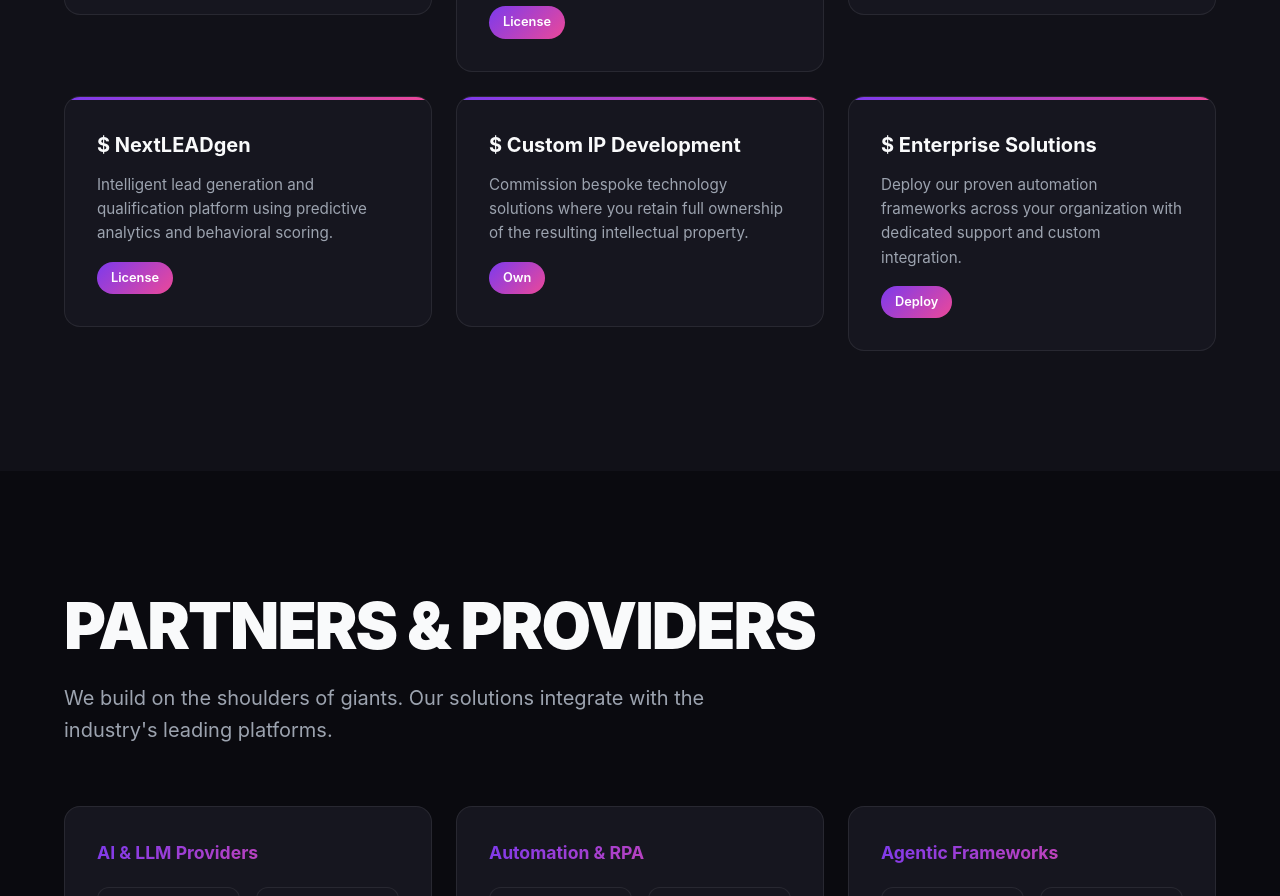
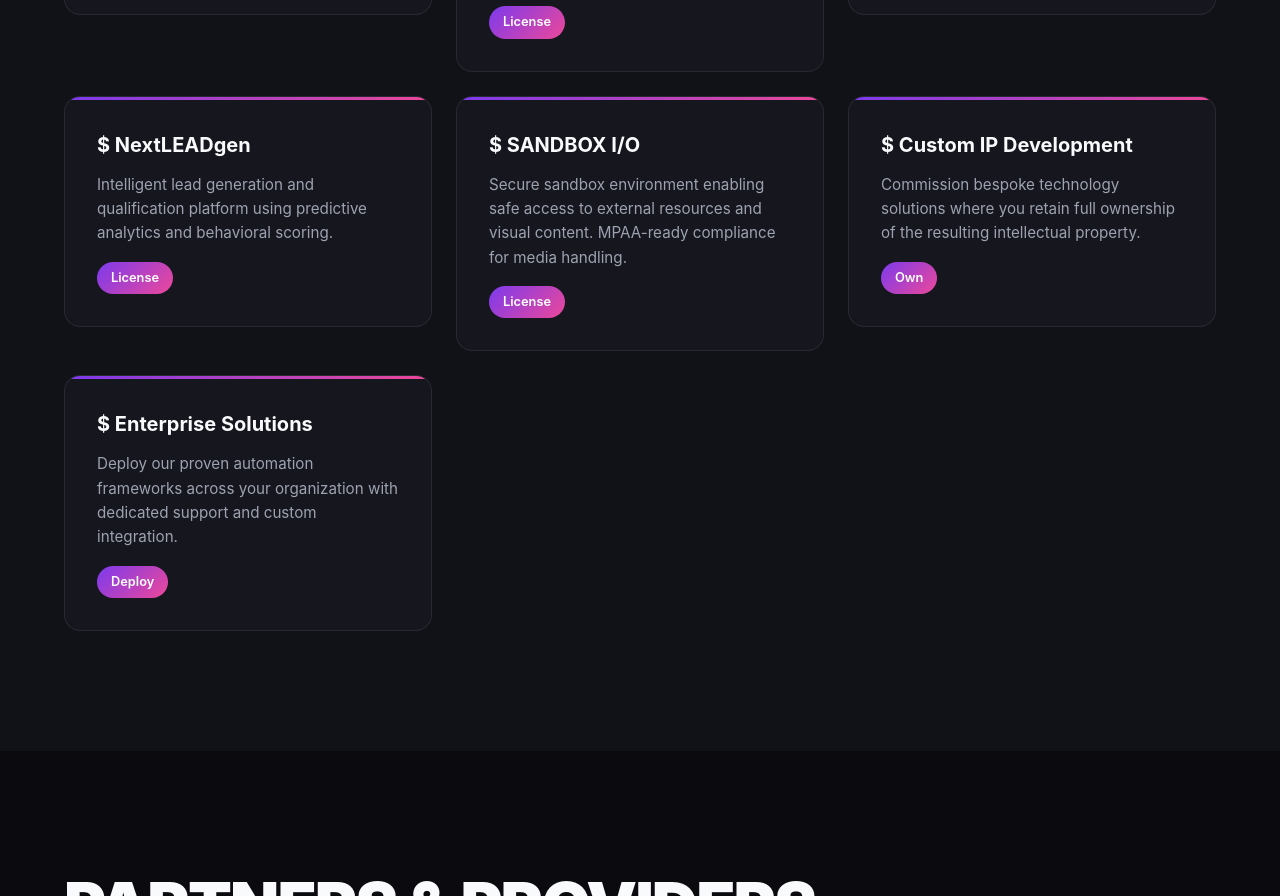
Before and after one commit to SharepasLabs/TEST_WEBFRONTEND, a React (Vite) app in the folder client/: page / in a window 1280 px wide. Shown: the part 3840-4736 px from the top of the page. Built offline with nearby package versions, Linux system fonts and the light colour scheme.

Commit message:
Add SANDBOX I/O: Secure sandbox environment with MPAA-ready compliance

```diff
--- a/client/src/i18n/translations.js
+++ b/client/src/i18n/translations.js
@@ -105,6 +105,11 @@ export const translations = {
         {
           title: 'NextLEADgen',
           desc: 'Intelligent lead generation and qualification platform using predictive analytics and behavioral scoring.',
+          tag: 'License',
+        },
+        {
+          title: 'SANDBOX I/O',
+          desc: 'Secure sandbox environment enabling safe access to external resources and visual content. MPAA-ready compliance for media handling.',
           tag: 'License',
         },
         {
@@ -297,6 +302,11 @@ export const translations = {
           tag: 'Licence',
         },
         {
+          title: 'SANDBOX I/O',
+          desc: 'Environnement sandbox sécurisé permettant un accès sûr aux ressources externes et au contenu visuel. Conformité MPAA ready pour la gestion des médias.',
+          tag: 'Licence',
+        },
+        {
           title: 'Développement de PI sur mesure',
           desc: 'Commandez des solutions technologiques sur mesure où vous conservez la pleine propriété de la propriété intellectuelle.',
           tag: 'Posséder',
@@ -486,6 +496,11 @@ export const translations = {
           tag: 'Licença',
         },
         {
+          title: 'SANDBOX I/O',
+          desc: 'Ambiente sandbox seguro permitindo acesso seguro a recursos externos e conteúdo visual. Conformidade MPAA ready para gerenciamento de mídia.',
+          tag: 'Licença',
+        },
+        {
           title: 'Desenvolvimento de PI Sob Medida',
           desc: 'Solicite soluções tecnológicas sob medida onde você retém toda a propriedade da propriedade intelectual resultante.',
           tag: 'Possuir',
```
